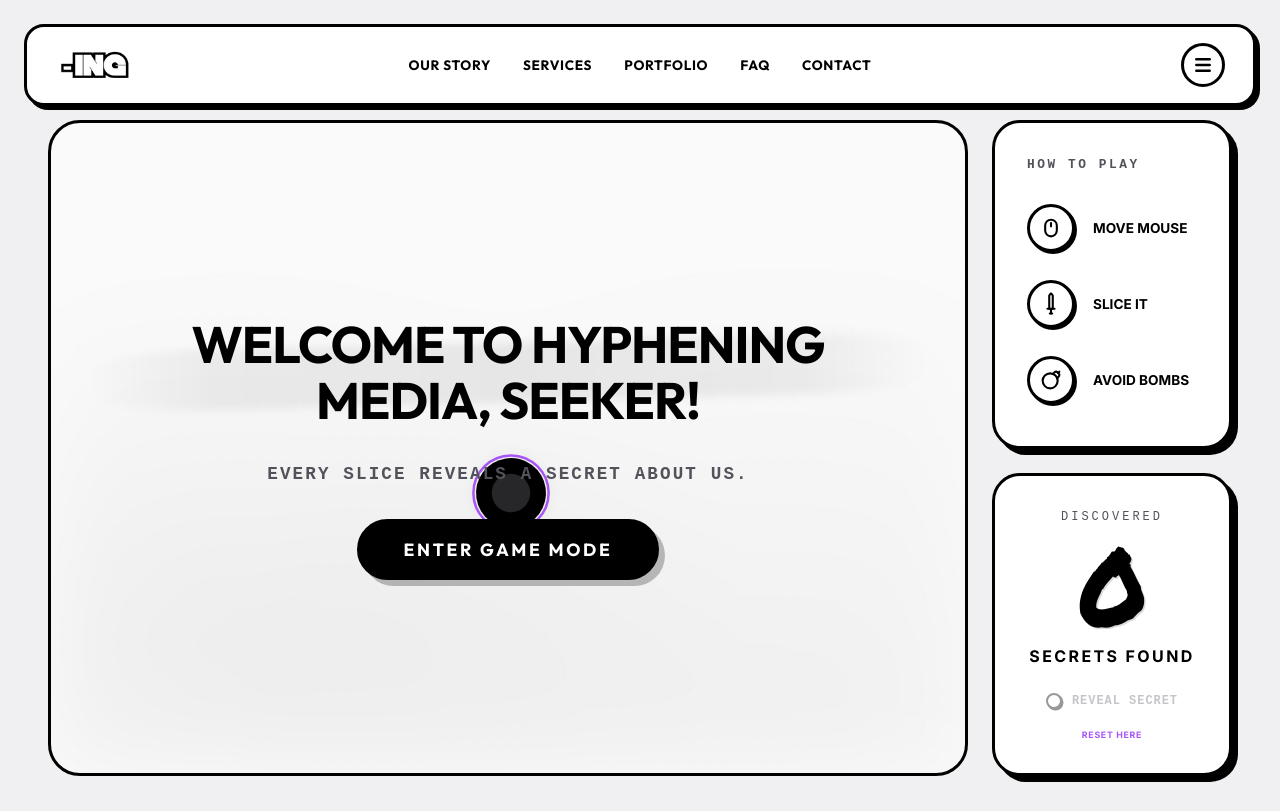
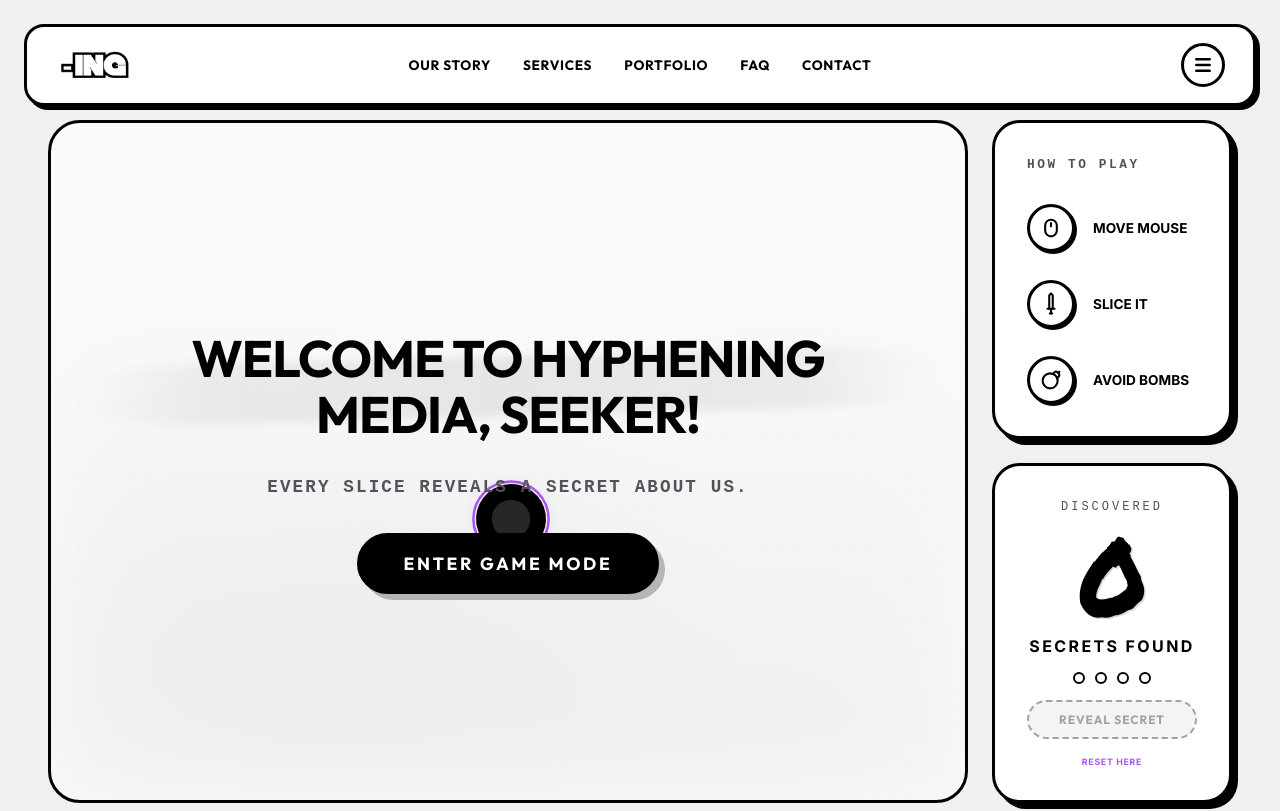
Before and after one commit to joseph42nite/hyphening-media, a React (Vite) app in the folder frontend/: page / in a window 1280 px wide. Shown: the top 811 px of the page. Built offline with nearby package versions, Linux system fonts and the light colour scheme.

Commit message:
feat: unlock reveal secret button only after all 4 dots are loaded (every 3 points)

```diff
--- a/frontend/src/index.css
+++ b/frontend/src/index.css
@@ -1272,6 +1272,64 @@
   margin-bottom: 0;
 }
 
+/* Dots and Milestone Buttons inside Score Card */
+.secret-dots {
+  display: flex;
+  justify-content: center;
+  gap: 10px;
+  margin: 14px 0 6px 0;
+}
+
+.secret-dots .dot {
+  width: 12px;
+  height: 12px;
+  border: 2.5px solid #000000;
+  border-radius: 50%;
+  background: transparent;
+  transition: background-color 0.3s cubic-bezier(0.19, 1, 0.22, 1);
+}
+
+.secret-dots .dot.filled {
+  background: #000000;
+}
+
+.reveal-secret-btn {
+  width: 100%;
+  padding: 10px 16px;
+  font-family: var(--font-heading);
+  font-size: 0.75rem;
+  font-weight: 800;
+  text-transform: uppercase;
+  letter-spacing: 0.08em;
+  background: #f4f4f5; /* Zinc 100 */
+  color: #a1a1aa; /* Zinc 400 */
+  border: 2px dashed #a1a1aa;
+  border-radius: 999px;
+  cursor: not-allowed;
+  transition: all 0.2s ease;
+  margin-top: 10px;
+  margin-bottom: 4px;
+}
+
+.reveal-secret-btn.active {
+  background: #000000;
+  color: #ffffff;
+  border: 2px solid #000000;
+  box-shadow: 3px 3px 0px rgba(0, 0, 0, 0.2);
+  cursor: pointer;
+}
+
+.reveal-secret-btn.active:hover {
+  transform: translateY(-2px);
+  box-shadow: 5px 5px 0px rgba(0, 0, 0, 0.25);
+  background: #18181b; /* zinc-900 */
+}
+
+.reveal-secret-btn.active:active {
+  transform: translateY(1px);
+  box-shadow: 1px 1px 0px rgba(0, 0, 0, 0.2);
+}
+
 /* Responsive bento styling */
 @media (max-width: 992px) {
   .landing-hero {
@@ -1859,116 +1917,51 @@
   }
 }
 
-/* Reveal secret radio styling */
-.reveal-secret-container {
-  margin-top: 18px;
-  width: 100%;
-  display: flex;
-  justify-content: center;
-  align-items: center;
-}
-
-.radio-label {
-  display: inline-flex;
-  align-items: center;
-  gap: 10px;
-  font-family: var(--font-mono);
-  font-size: 0.75rem;
-  font-weight: 800;
-  text-transform: uppercase;
-  letter-spacing: 0.08em;
-  cursor: pointer;
-  padding: 6px 12px;
-  border-radius: 8px;
-  transition: all 0.2s ease;
-  user-select: none;
-}
-
-.radio-label.disabled {
-  opacity: 0.4;
-  cursor: not-allowed;
-  color: #71717a;
-}
-
-.radio-label.active {
-  color: #000000;
-}
-
-.radio-label input[type="radio"] {
-  display: none;
-}
-
-/* Custom styled radio button to look like neo-brutalist radio */
-.radio-design {
-  width: 16px;
-  height: 16px;
-  border: 2px solid #000000;
-  border-radius: 50%;
-  display: inline-block;
-  position: relative;
+/* Floating Game Secrets Overlay */
+.game-secret-notification {
+  position: absolute;
+  bottom: 32px;
+  left: 50%;
+  transform: translateX(-50%);
   background: white;
-  transition: transform 0.15s, background-color 0.15s;
-  box-shadow: 1.5px 1.5px 0px #000;
-}
-
-.radio-label.active:hover .radio-design {
-  transform: scale(1.12);
-}
-
-.radio-label input[type="radio"]:checked + .radio-design {
-  background: #a855f7;
-  box-shadow: 1.5px 1.5px 0px #000;
-}
-
-.radio-label input[type="radio"]:checked + .radio-design::after {
-  content: "";
-  position: absolute;
-  top: 3px;
-  left: 3px;
-  width: 6px;
-  height: 6px;
-  background: white;
-  border-radius: 50%;
-}
-
-/* Secrets Box inside Score Card */
-.unlocked-secret-box {
-  margin-top: 16px;
-  padding: 14px;
-  background: #fafafa;
-  border: 2px dashed #000000;
-  border-radius: 16px;
-  width: 100%;
-  text-align: left;
-  animation: unlockFadeIn 0.35s cubic-bezier(0.165, 0.84, 0.44, 1) both;
-}
-
-.unlocked-label {
+  color: black;
+  border: 3px solid black;
+  box-shadow: 4px 4px 0 black;
+  padding: 14px 24px;
+  border-radius: 20px;
+  max-width: 85%;
+  width: 440px;
+  z-index: 10000;
+  text-align: center;
+  pointer-events: none;
+  animation: secretPop 0.35s cubic-bezier(0.175, 0.885, 0.32, 1.275) both;
+}
+
+@keyframes secretPop {
+  0% {
+    transform: translateX(-50%) translateY(24px) scale(0.92);
+    opacity: 0;
+  }
+  100% {
+    transform: translateX(-50%) translateY(0) scale(1);
+    opacity: 1;
+  }
+}
+
+.game-secret-notification .secret-tag {
   display: block;
   font-family: var(--font-mono);
-  font-size: 0.6rem;
+  font-size: 0.65rem;
   font-weight: 900;
+  text-transform: uppercase;
   color: #a855f7;
-  text-transform: uppercase;
+  letter-spacing: 0.1em;
   margin-bottom: 6px;
-  letter-spacing: 0.08em;
-}
-
-.unlocked-text {
+}
+
+.game-secret-notification .secret-text {
   margin: 0;
-  font-size: 0.8rem;
+  font-size: 0.95rem;
   font-weight: 700;
-  color: #000000;
   line-height: 1.45;
 }
-
-@keyframes unlockFadeIn {
-  from {
-    opacity: 0;
-    transform: translateY(8px);
-  }
-  to {
-    opacity: 1;
-    transform: translateY(0);
-  }
-}
--- a/frontend/src/views/Landing.jsx
+++ b/frontend/src/views/Landing.jsx
@@ -817,8 +817,7 @@
   const heroRef = useRef(null);
   const [score, setScore] = useState(0);
   const [gameMode, setGameMode] = useState(false);
-  const [revealSecretChecked, setRevealSecretChecked] = useState(false);
-  const [unlockedSecret, setUnlockedSecret] = useState("");
+  const [lastSecret, setLastSecret] = useState("");
 
   const handlePointerDown = () => {
     setGameMode(true);
@@ -828,8 +827,7 @@
     e.stopPropagation();
     setGameMode(false);
     setScore(0);
-    setRevealSecretChecked(false);
-    setUnlockedSecret("");
+    setLastSecret("");
     document.getElementById('our-story')?.scrollIntoView({ behavior: 'smooth' });
   };
 
@@ -951,8 +949,7 @@
               onScore={(val) => {
                 if (val === 0) {
                   setScore(0);
-                  setRevealSecretChecked(false);
-                  setUnlockedSecret("");
+                  setLastSecret("");
                 } else {
                   setScore(s => s + 1);
                 }
@@ -962,6 +959,33 @@
             {gameMode && (
               <div className="game-score-overlay">
                 Score: {score}
+              </div>
+            )}
+
+            {lastSecret && (
+              <div className="game-secret-notification" style={{ pointerEvents: 'auto' }}>
+                <span className="secret-tag">Revealed Fact:</span>
+                <p className="secret-text" style={{ paddingRight: '24px' }}>{lastSecret}</p>
+                <button
+                  onClick={(e) => {
+                    e.stopPropagation();
+                    setLastSecret("");
+                  }}
+                  style={{
+                    position: 'absolute',
+                    top: '12px',
+                    right: '16px',
+                    background: 'none',
+                    border: 'none',
+                    fontSize: '1rem',
+                    fontWeight: 'bold',
+                    cursor: 'pointer',
+                    color: '#a1a1aa'
+                  }}
+                  title="Close"
+                >
+                  ✕
+                </button>
               </div>
             )}
 
@@ -1055,52 +1079,34 @@
 
             <p>Secrets Found</p>
 
-            {/* Radio-style button to reveal a secret once score >= 3 */}
-            <div className="reveal-secret-container" onClick={(e) => e.stopPropagation()}>
-              <label className={`radio-label ${score >= 3 ? "active" : "disabled"}`}>
-                <input
-                  type="radio"
-                  name="reveal-secret"
-                  checked={revealSecretChecked}
-                  disabled={score < 3}
-                  onChange={() => {
-                    if (score >= 3 && !revealSecretChecked) {
-                      setRevealSecretChecked(true);
-                      const secretIdx = Math.floor(Math.random() * COMPANY_SECRETS.length);
-                      setUnlockedSecret(COMPANY_SECRETS[secretIdx]);
-                    }
-                  }}
-                />
-                <span className="radio-design"></span>
-                <span className="radio-text">Reveal Secret</span>
-              </label>
+            {/* Indicator dots (Outline by default, filled black when score threshold reached) */}
+            <div className="secret-dots">
+              <span className={`dot ${score >= 3 ? "filled" : ""}`} title="3 pts"></span>
+              <span className={`dot ${score >= 6 ? "filled" : ""}`} title="6 pts"></span>
+              <span className={`dot ${score >= 9 ? "filled" : ""}`} title="9 pts"></span>
+              <span className={`dot ${score >= 12 ? "filled" : ""}`} title="12 pts"></span>
             </div>
 
-            {/* Display the secret if unlocked and checked */}
-            {revealSecretChecked && unlockedSecret && (
-              <div className="unlocked-secret-box">
-                <span className="unlocked-label">Hyphening Secret:</span>
-                <p className="unlocked-text">{unlockedSecret}</p>
-              </div>
-            )}
+            {/* Reveal Secret Button */}
+            <button
+              className={`reveal-secret-btn ${score >= 12 ? "active" : ""}`}
+              onClick={(e) => {
+                e.stopPropagation();
+                const secretIdx = Math.floor(Math.random() * COMPANY_SECRETS.length);
+                setLastSecret(COMPANY_SECRETS[secretIdx]);
+              }}
+              disabled={score < 12}
+            >
+              Reveal Secret
+            </button>
 
             <span
+              style={{ fontSize: '0.55rem', textTransform: 'uppercase', letterSpacing: '0.08em', color: '#a855f7', marginTop: '12px', fontWeight: 700, cursor: 'pointer' }}
               onClick={(e) => {
                 e.stopPropagation();
                 setScore(0);
-                setRevealSecretChecked(false);
-                setUnlockedSecret("");
+                setLastSecret("");
               }}
-              style={{
-                fontSize: '0.55rem',
-                textTransform: 'uppercase',
-                letterSpacing: '0.08em',
-                color: '#a855f7',
-                marginTop: '12px',
-                fontWeight: 700,
-                cursor: 'pointer'
-              }}
-              className="reset-score-trigger"
             >
               Reset Here
             </span>
```
